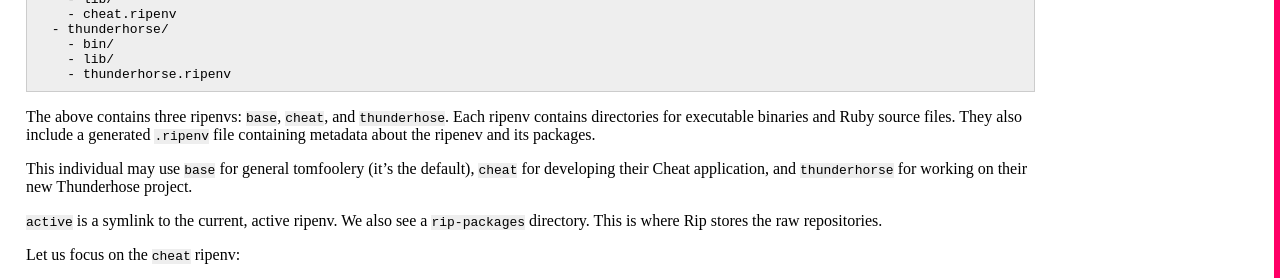
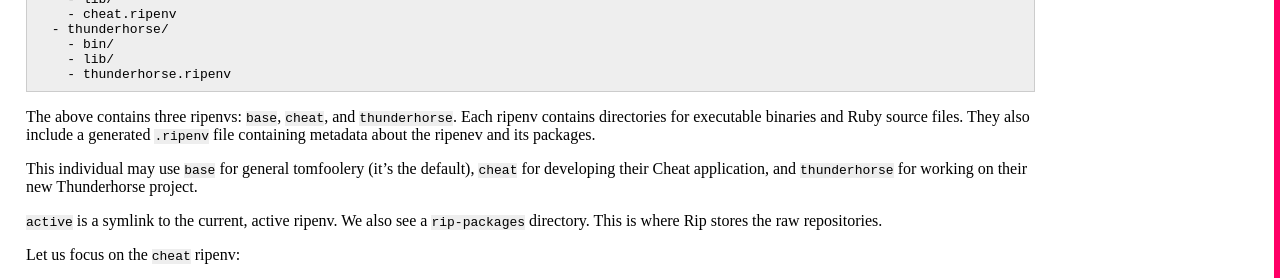
Before and after one commit to defunkt/rip, a Jekyll site: the page built from _posts/2009-06-09-about.markdown, in a window 1280 px wide and 900 px high, scrolled down 3205 px. Shown: the part 149-427 px from the top of the window. Built offline with Jekyll 4.4.1, drawn with Linux system fonts in a browser that asks for light colours; nearby versions of some CDN libraries; Markdown is read by kramdown in place of the engine named in the settings.

Commit message:
thunderhorse typo (thanks roy!)

```diff
--- a/_posts/2009-06-09-about.markdown
+++ b/_posts/2009-06-09-about.markdown
@@ -224,14 +224,14 @@ Here is a typical directory structure for Rip:
         - lib/
         - thunderhorse.ripenv
 
-The above contains three ripenvs: `base`, `cheat`, and `thunderhose`. Each
+The above contains three ripenvs: `base`, `cheat`, and `thunderhorse`. Each
 ripenv contains directories for executable binaries and Ruby source files.
 They also include a generated `.ripenv` file containing metadata about
 the ripenev and its packages.
 
 This individual may use `base` for general tomfoolery (it's the
 default), `cheat` for developing their Cheat application, and
-`thunderhorse` for working on their new Thunderhose project.
+`thunderhorse` for working on their new Thunderhorse project.
 
 `active` is a symlink to the current, active ripenv. We also see a
 `rip-packages` directory. This is where Rip stores the raw repositories.
```
